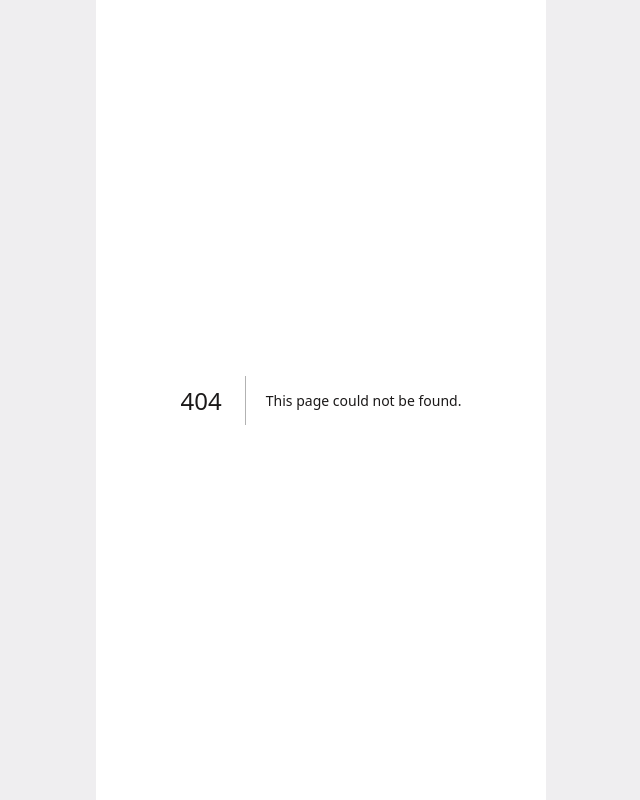
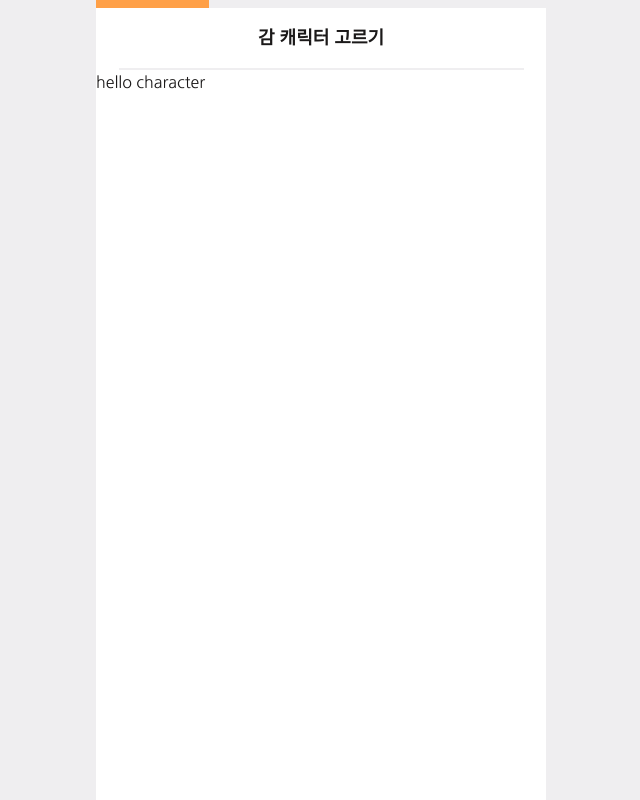
Before and after one commit to eungchaeungcha/juang_client, a Next.js app: page /onboarding/character in a window 1280 px wide. Before the commit this address had no page. Shown: the whole page, without its empty margins (319-959 px from the left). Built offline with nearby package versions, Linux system fonts and the light colour scheme.

Commit message:
feat: 온보딩 페이지 구조 생성

```diff
--- /dev/null
+++ b/src/app/onboarding/[step]/layout.tsx
@@ -0,0 +1,27 @@
+import React from "react";
+import HeaderLayout from "@/components/layout/HeaderLayout";
+import { STEP_PARAMS, STEP_TITLE, StepParams } from "./stepConfig";
+
+interface LayoutProps {
+  children: React.ReactNode;
+  params: Promise<{ step: StepParams }>;
+}
+
+const getStepProgress = (step: StepParams) => {
+  return {
+    currentStep: STEP_PARAMS.indexOf(step) + 1,
+    maxStep: STEP_PARAMS.length,
+  };
+};
+
+export default async function Layout({ children, params }: LayoutProps) {
+  const step = (await params).step;
+
+  return (
+    <HeaderLayout.Wrapper>
+      <HeaderLayout.Progressbar {...getStepProgress(step)} />
+      <HeaderLayout.Title title={STEP_TITLE[step]} />
+      <HeaderLayout.Content>{children}</HeaderLayout.Content>
+    </HeaderLayout.Wrapper>
+  );
+}
--- /dev/null
+++ b/src/app/onboarding/[step]/page.tsx
@@ -0,0 +1,9 @@
+interface PageProps {
+  params: Promise<{ step: string }>;
+}
+
+export default async function Page({ params }: PageProps) {
+  const step = (await params).step;
+
+  return <div>hello {step}</div>;
+}
--- /dev/null
+++ b/src/app/onboarding/[step]/stepConfig.ts
@@ -0,0 +1,14 @@
+export const STEP_CONFIG = [
+  { id: "character", title: "감 캐릭터 고르기" },
+  { id: "color", title: "감 색상 고르기" },
+  { id: "nickname", title: "별명 정하기" },
+  { id: "group", title: "감나무로 들어가기" },
+] as const;
+
+export const STEP_PARAMS = STEP_CONFIG.map((step) => step.id);
+
+export const STEP_TITLE = Object.fromEntries(
+  STEP_CONFIG.map((step) => [step.id, step.title])
+);
+
+export type StepParams = (typeof STEP_CONFIG)[number]["id"];
```
